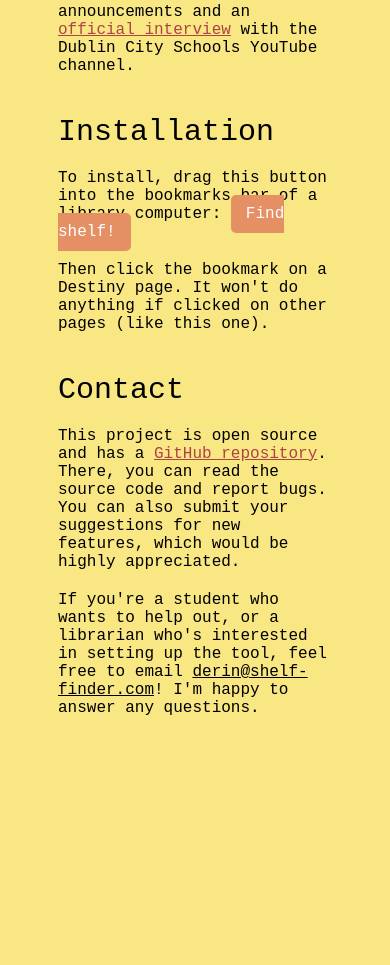
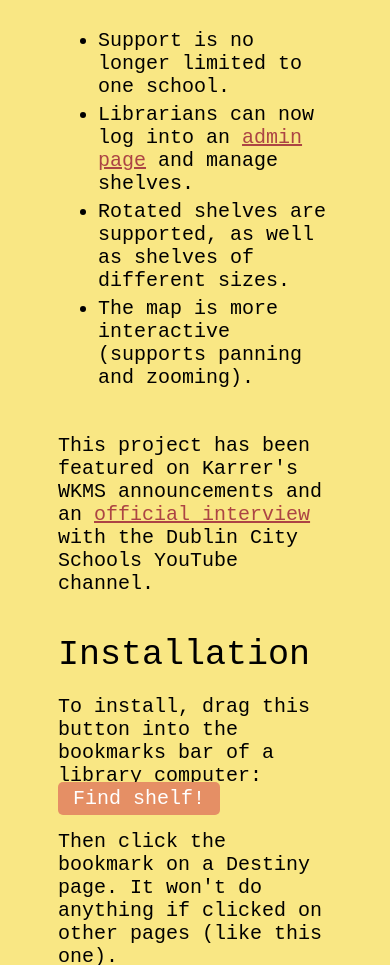
Before and after one commit to deryilz/shelf-finder, a website: page public/index.html in a window 390 px wide. Shown: the part 1035-2000 px from the top of the page. Before the commit the page ends 1830 px from the top, so only its background shows below. Drawn offline with Linux system fonts and the light colour scheme.

Commit message:
very basic mobile support for the homepage

```diff
--- a/public/assets/style-home.css
+++ b/public/assets/style-home.css
@@ -18,7 +18,7 @@ a.bookmark {
     color: white;
     cursor: pointer;
     border: none;
-    padding: 10px 15px;
+    padding: 5px 15px;
     border-radius: 5px;
     text-decoration: none;
     margin: 5px 0;
@@ -27,3 +27,17 @@ a.bookmark {
 a.bookmark:hover {
     filter: brightness(0.9);
 }
+
+@media (max-width: 1000px) {
+    body {
+        font-size: 20px;
+    }
+
+    div.title {
+        font-size: 50px;
+    }
+
+    div.header {
+        font-size: 35px;
+    }
+}
```
